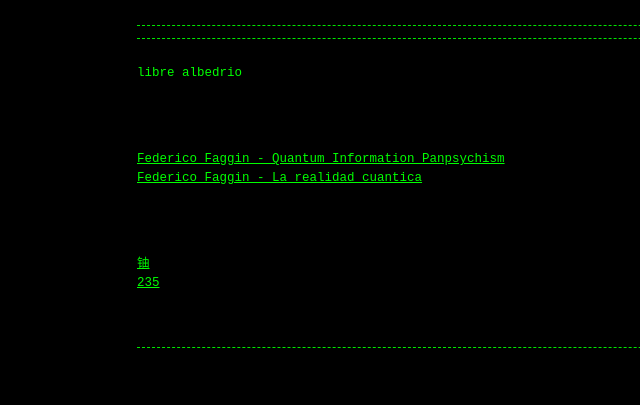
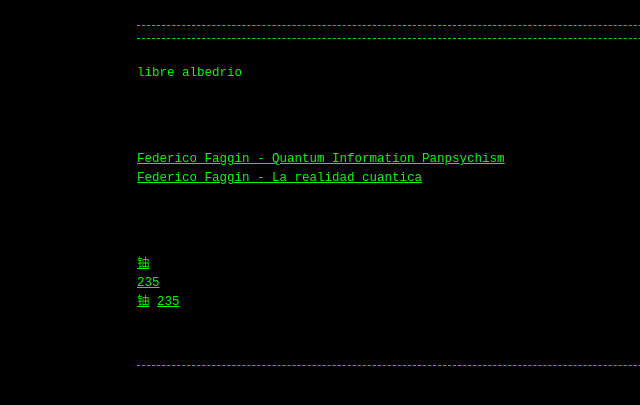
Before and after one commit to Guerrillaradio/librealbedrio, a Jekyll site: the page built from index.md, in a window 1280 px wide. Shown: the top 405 px of the page, without its empty margins (203-843 px from the left). Built offline with Jekyll 4.4.1, drawn with Linux system fonts in a browser that asks for light colours; our own code applies the rules of GitHub Pages for plain Markdown files.

Commit message:
Update index.md

```diff
--- a/index.md
+++ b/index.md
@@ -9,3 +9,5 @@
 <p>
 <P>
 <a href="https://guerrillaradio.github.io/confudir_el_mapa_con_el_territorio/"><div><font color="#00ff00">铀</font></div><div></div><div><font color="#00ff00"> </font><font color="#00ff00"> </font></div></a>  <a href="https://guerrillaradio.github.io/watchtower/"><div><font color="#00ff00">235</font></div><div></div><div><font color="#00ff00"> </font><font color="#00ff00"> </font></div></a>
+
+<a href="https://guerrillaradio.github.io/confudir_el_mapa_con_el_territorio/">铀</a>  <a href="https://guerrillaradio.github.io/watchtower/">235</a>
```
